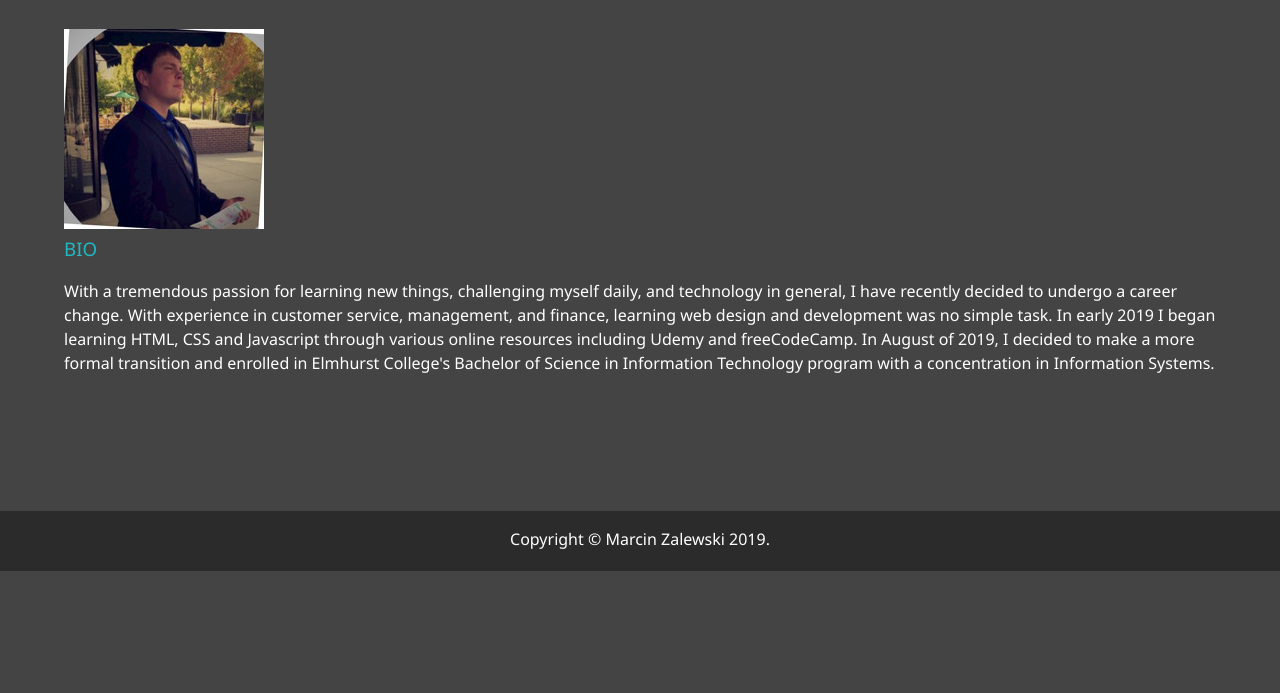
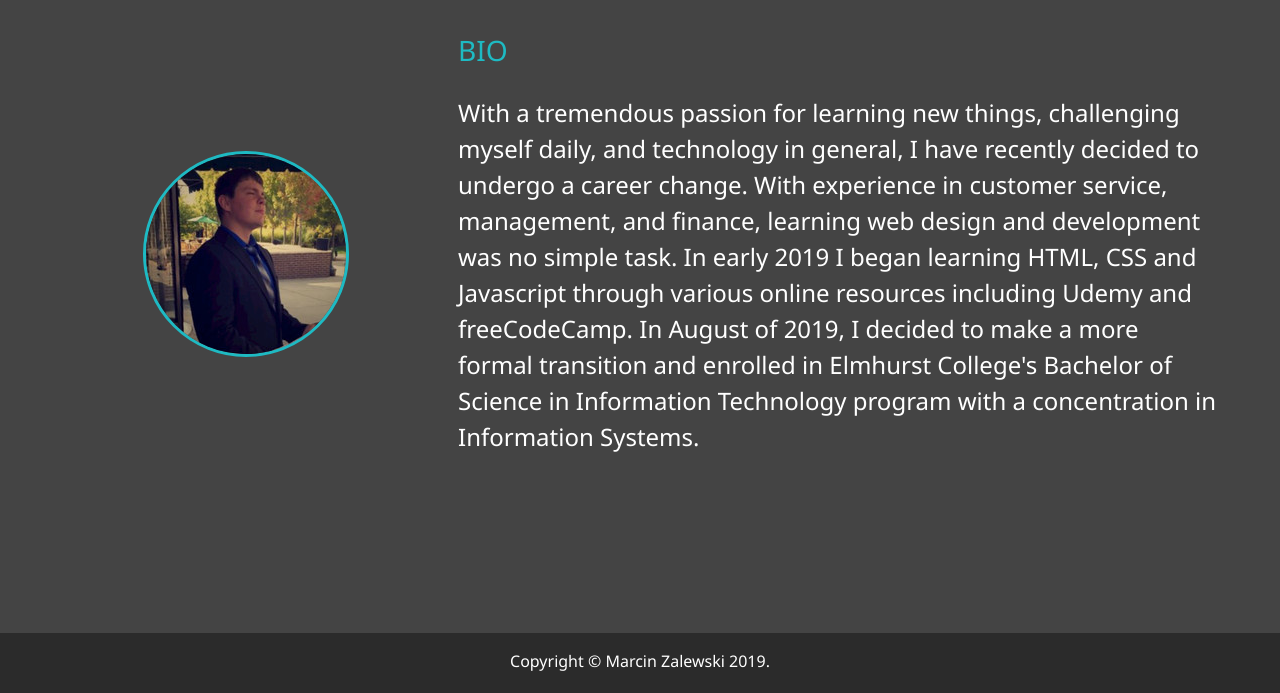
Before and after one commit to marcinzalewski/my-portfolio, a website: page dist2/about.html in a window 1280 px wide. Shown: the part 229-922 px from the top of the page. Before the commit the page ends 800 px from the top, so only its background shows below. Drawn offline with nearby package versions, Linux system fonts and the light colour scheme; files that its build step writes are made by us from their sources; files whose address does not match are found by name.

Commit message:
Text color function and about page

```diff
--- a/scss/_config.scss
+++ b/scss/_config.scss
@@ -4,6 +4,10 @@ $secondary-color: #1ebac3;
 $show-home-image: true;
 $home-image: url(../img/background.jpg);
 $background-opacity: 0.9;
+
+@mixin easeOut {
+  transition: all 0.5s ease-out;
+}
 
 @mixin background {
   @if $show-home-image {
@@ -26,8 +30,13 @@ $background-opacity: 0.9;
   }
 }
 
-@mixin easeOut {
-  transition: all 0.8s ease-out;
+// Set Text Color
+@function set-text-color($color) {
+  @if (lightness($color) > 40) {
+    @return #000;
+  } @else {
+    @return #fff;
+  }
 }
 
 // Media Query Mixins
--- a/scss/_menu.scss
+++ b/scss/_menu.scss
@@ -11,7 +11,7 @@
     width: 28px;
     height: 3px;
     margin: 0 0 5px 0;
-    background: #fff;
+    background: set-text-color($primary-color);
     @include easeOut;
   }
 
--- a/scss/_mobile.scss
+++ b/scss/_mobile.scss
@@ -46,6 +46,17 @@
       height: 150px;
     }
   }
+
+  .about-info {
+    grid-template-areas:
+      "bioimage"
+      "bio"
+      "job1"
+      "job2"
+      "job3";
+
+    grid-template-columns: 1fr;
+  }
 }
 // Smartphones
 @include mediaSm {
--- a/scss/main.scss
+++ b/scss/main.scss
@@ -8,7 +8,7 @@
 body {
   @include background;
   background: $primary-color;
-  color: #fff;
+  color: set-text-color($primary-color);
   height: 100%;
   margin: 0;
   font-family: "Segoe UI", Tahoma, Geneva, Verdana, sans-serif;
@@ -50,7 +50,8 @@ header {
 
 main {
   padding: 4rem;
-  height: 100%;
+  // height: 100%;
+  min-height: calc(100vh - 60px);
 
   .icons {
     margin-top: 1rem;
@@ -73,14 +74,52 @@ main {
   }
 }
 
+.about-info {
+  display: grid;
+  grid-gap: 30px;
+  grid-template-areas:
+    "bioimage bio bio"
+    "job1 job2 job3";
+  grid-template-columns: repeat(3, 1fr);
+
+  .bio-image {
+    grid-area: bioimage;
+    margin: auto;
+    border-radius: 50%;
+    border: $secondary-color 3px solid;
+  }
+
+  .bio {
+    grid-area: bio;
+    font-size: 1.5rem;
+  }
+
+  .job-1 {
+    grid-area: job1;
+  }
+
+  .job-2 {
+    grid-area: job2;
+  }
+
+  .job-3 {
+    grid-area: job3;
+  }
+
+  .job {
+    background: lighten($primary-color, 5);
+    padding: 0.5rem;
+    border-bottom: $secondary-color 5px solid;
+  }
+}
+
 #main-footer {
   text-align: center;
   padding: 1rem;
   background: darken($primary-color, 10);
   color: set-text-color($primary-color);
   width: 100%;
-  position: absolute;
-  bottom: 0;
+  // bottom: 0;
   height: 60px;
   margin-top: 60px;
 }
```
Also changed, not shown: dist/about.html (added), dist/css/main.css, dist/index.html.
